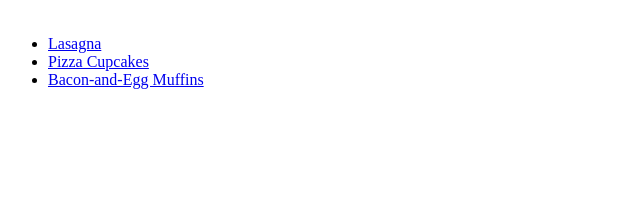
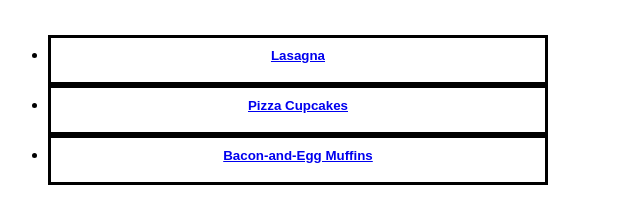
Before and after one commit to tnuiriankh/odin-recipes, a plain HTML site: page index.html in a window 1280 px wide. Shown: the part 99-322 px from the top of the page, without its empty margins (0-640 px from the left). Drawn offline with Linux system fonts and the light colour scheme.

Commit message:
Add CSS styling to index.html

```diff
--- a/index.html
+++ b/index.html
@@ -3,15 +3,16 @@
     <head>
         <meta charset="UTF-8">
         <title>ODIN RECIPES</title>
+        <link rel="stylesheet" href="style.css">
     </head>
     <body>
         <h1>Odin Recipes</h1>
         <img src="logo.png" width="500">
         <br><br>
 <ul>
-    <li><a href="recipes/lasagna.html">Lasagna</a></li>
-    <li><a href="recipes/pizzacupcakes.html">Pizza Cupcakes</a></li>
-    <li><a href="recipes/bnegg.html">Bacon-and-Egg Muffins</a></li>
+    <li><button class="button1"><a href="recipes/lasagna.html">Lasagna</a></button></li>
+    <li><button class="button1"><a href="recipes/pizzacupcakes.html">Pizza Cupcakes</a></button></li>
+    <li><button class="button1"><a href="recipes/bnegg.html">Bacon-and-Egg Muffins</a></button></li>
 </ul>
 
     </body>
--- /dev/null
+++ b/style.css
@@ -0,0 +1,21 @@
+/* style.css */
+
+button {
+    background-color: white;
+    color: black;
+    height: 50px;
+    width: 500px;
+    border: 3px solid black;
+    padding-bottom: 10px;
+    padding-top: 10;
+}
+
+.button1:hover {
+    color: white;
+    background-color: black;
+}
+
+a {
+    font-weight: bold;
+    font-family: Arial, Helvetica, sans-serif;
+}
```
